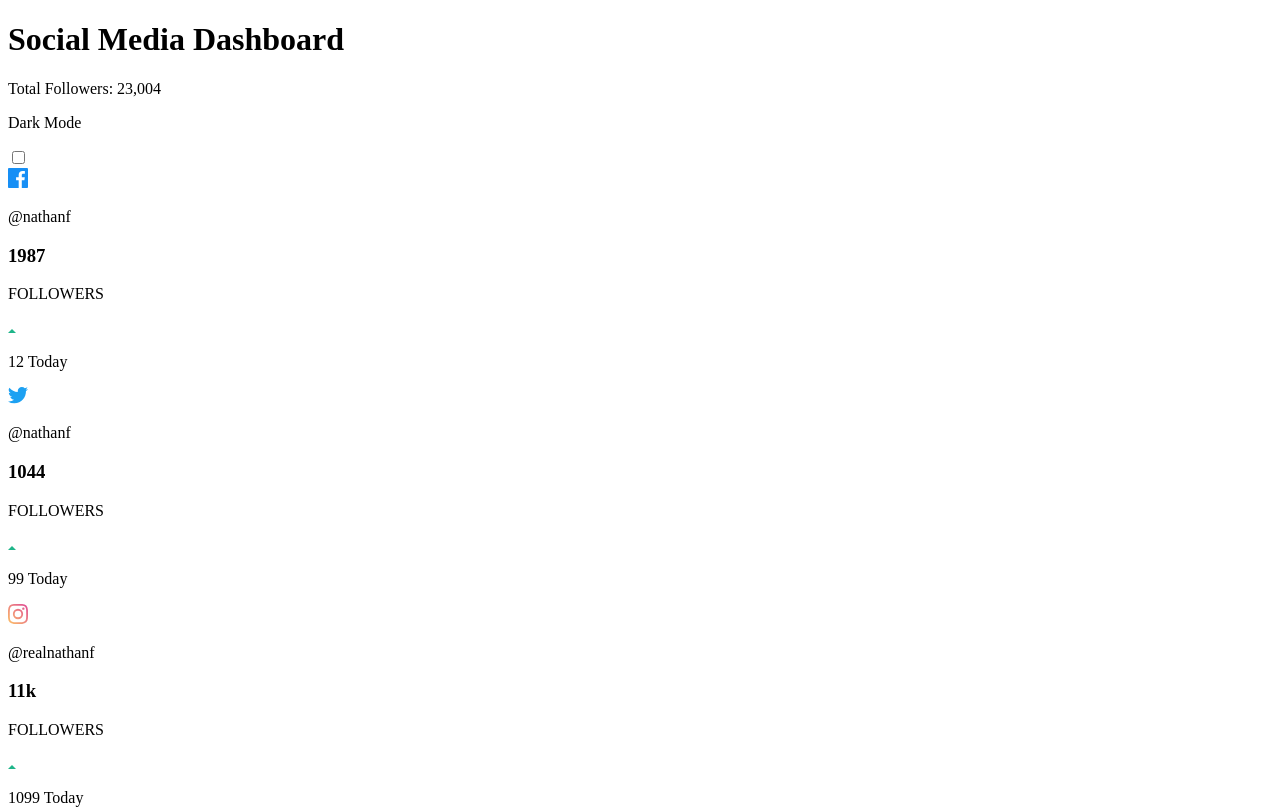
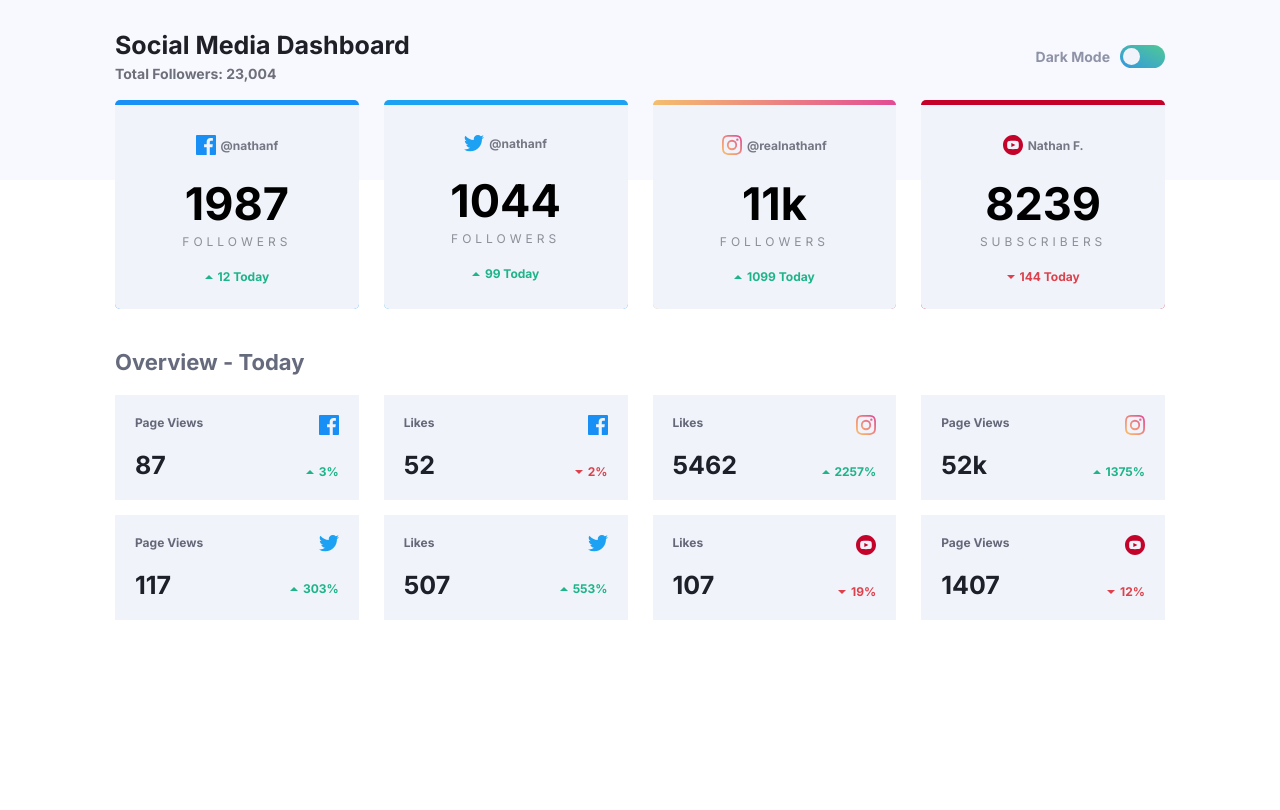
Before and after one commit to mishochal/Social-Media, a plain HTML site: page index.html in a window 1280 px wide. Shown: the top 810 px of the page. Drawn offline with Linux system fonts and the light colour scheme.

Commit message:
add stylings for dekstop screen sizes

```diff
--- a/index.html
+++ b/index.html
@@ -4,6 +4,11 @@
 <head>
     <meta charset="UTF-8">
     <meta name="viewport" content="width=device-width, initial-scale=1.0">
+    <link rel="shortcut icon" href="images/favicon-32x32.png" type="image/x-icon">
+    <link rel="stylesheet" href="style.css">
+    <link rel="preconnect" href="https://fonts.googleapis.com">
+    <link rel="preconnect" href="https://fonts.gstatic.com" crossorigin>
+    <link href="https://fonts.googleapis.com/css2?family=Inter:wght@400;700&display=swap" rel="stylesheet">
     <title>My Socials</title>
 </head>
 
--- a/style.css
+++ b/style.css
@@ -0,0 +1,223 @@
+* {
+    padding: 0;
+    margin: 0;
+    box-sizing: border-box;
+}
+
+body {
+    transition: background-color 0.3s ease-in-out;
+    width: 100%;
+    min-height: 100vh;
+    font-family: 'Inter', sans-serif;
+}
+
+.header {
+    width: 100%;
+    height: 30%;
+    min-height: 180px;
+    background-color: #f8f9fe;
+    transition: background-color 0.3s ease-in-out;
+}
+
+.header-content {
+    max-width: 1100px;
+    margin: auto;
+    display: flex;
+    justify-content: space-between;
+    align-items: center;
+    padding: 30px 25px;
+}
+
+.header-desc h1 {
+    font-size: 25px;
+    margin-bottom: 5px;
+    color: #1f1f27;
+    transition: color 0.3s ease-in-out;
+}
+
+.header-desc p {
+    font-size: 14px;
+    color: #6d6f7a;
+    font-weight: 700;
+}
+
+.theme-switch-container {
+    display: flex;
+    align-items: center;
+}
+
+.theme-switch-container p {
+    font-size: 14px;
+    margin-right: 10px;
+    color: #8e93a7;
+    font-weight: 700;
+}
+
+.theme-switcher {
+    background: linear-gradient(to top right, #3398e0, #50c994);
+    padding: 3px;
+    width: 45px;
+    border-radius: 20px;
+    cursor: pointer;
+    display: flex;
+    transition: background-color 0.3s ease-in-out;
+}
+
+.switch-checkbox {
+    appearance: none;
+    position: relative;
+    width: 17px;
+    height: 17px;
+    background-color: #f1f3fa;
+    border-radius: 50px;
+    cursor: pointer;
+    transition: translate 0.3s ease-in-out, background-color 0.3s ease-in-out;
+    ;
+}
+
+.theme-switcher:has(input:checked) .switch-checkbox {
+    translate: 22px 0;
+}
+
+.body {
+    max-width: 1100px;
+    margin: auto;
+    position: absolute;
+    top: 100px;
+    left: 0;
+    right: 0;
+    padding: 0 25px;
+}
+
+.soc-media-cards {
+    display: flex;
+    gap: 25px;
+}
+
+.soc-media-card {
+    width: calc((100% - 3 * 25px) / 4);
+    border-radius: 5px;
+}
+
+.soc-media-card .card-content {
+    height: calc(100% - 5px);
+    position: relative;
+    top: 5px;
+    border-bottom-left-radius: 5px;
+    border-bottom-right-radius: 5px;
+    text-align: center;
+    padding: 30px 0;
+}
+
+.card-header {
+    display: flex;
+    gap: 5px;
+    justify-content: center;
+    align-items: center;
+}
+
+.card-header p {
+    font-size: 12px;
+    color: #757884;
+    font-weight: 700;
+}
+
+.followers {
+    line-height: 1.3;
+    margin: 20px 0;
+}
+
+.followers-num {
+    font-size: 45px;
+    transition: color 0.3s ease-in-out;
+}
+
+.followers p {
+    letter-spacing: 4px;
+    font-size: 12px;
+    color: #8c8f98;
+}
+
+.change {
+    display: flex;
+    gap: 5px;
+    justify-content: center;
+    align-items: center;
+    font-size: 12px;
+    font-weight: 700;
+}
+
+.increase {
+    color: #1db489;
+}
+
+.decrease {
+    color: #dc414c;
+}
+
+.facebook {
+    background-color: #1890f6;
+}
+
+.twitter {
+    background-color: #1da1f2;
+}
+
+.instagram {
+    background: linear-gradient(to right, #f4be6e, #e24b94);
+}
+
+.youtube {
+    background-color: #c30129;
+}
+
+.overview-header h2 {
+    color: #666a7d;
+    margin: 40px 0 20px;
+    font-size: 22px;
+    transition: color 0.3s ease-in-out;
+}
+
+.overview-cards {
+    display: grid;
+    column-gap: 25px;
+    row-gap: 15px;
+    grid-template-columns: repeat(4, calc((100% - 25px * 3) / 4));
+}
+
+.overview-card {
+    padding: 20px;
+    display: flex;
+    justify-content: space-between;
+}
+
+.overview-card-info p {
+    font-size: 12px;
+    color: #656879;
+    font-weight: 700;
+}
+
+.overview-card-info h3 {
+    font-size: 25px;
+    margin-top: 20px;
+    color: #1d2029;
+    transition: color 0.3s ease-in-out;
+}
+
+.overview-card-right {
+    text-align: right;
+}
+
+.overview-card .change {
+    margin-top: 25px;
+}
+
+.card-content {
+    background-color: #f0f3fa;
+    cursor: pointer;
+    transition: background-color 0.3s ease-in-out;
+}
+
+.card-content:hover {
+    background-color: #e1e3f0;
+}
```
